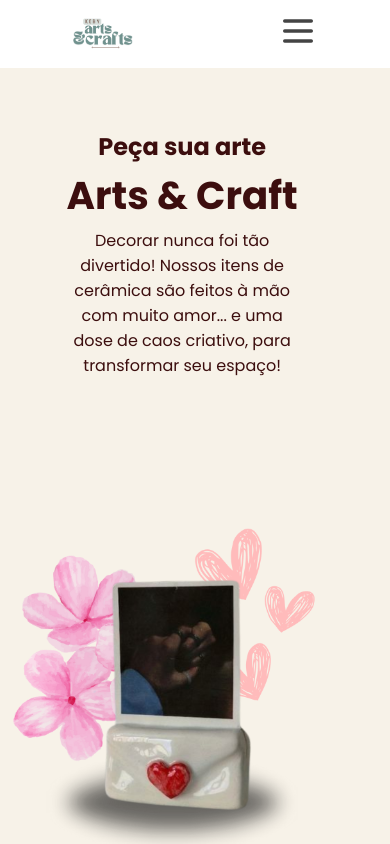
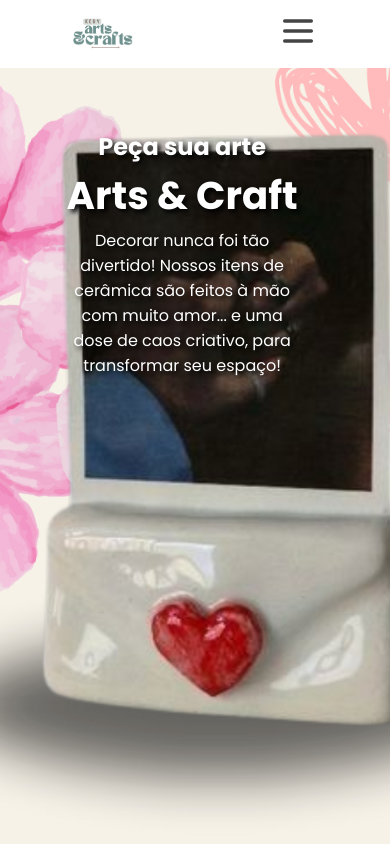
Before and after one commit to wellingtonpereira12/site-artscraft, a React (Vite) app: page / in a window 390 px wide. Shown: the top 844 px of the page. Built offline with nearby package versions, Linux system fonts and the light colour scheme.

Commit message:
no message

```diff
--- a/src/Components/End/End.jsx
+++ b/src/Components/End/End.jsx
@@ -3,13 +3,6 @@ import './End.css'
 import logo from '../../assets/logoartsecraft.png'
 
 function End() {
-    const phoneNumber = '47991263519';
-    const message = 'Olá, vim pelo site e me interessei pelos seus produtos. Poderia, por favor, enviar o catálogo de produtos?';
-
-
-    const handleClickWhatsapp = () => {
-            window.open(`https://wa.me/${phoneNumber}?text=${message}`, '_blank');
-    };
     return (
         <div className="endSectionEnd">
             <div className="endContainerPrincipal">
--- a/src/Components/Home/Home.css
+++ b/src/Components/Home/Home.css
@@ -57,12 +57,36 @@
     .hero-container {
         width: 90%; /* Largura total em telas menores */
         text-align: center; /* Centraliza o texto em telas menores */
+        z-index: 1;
     }
 
+    .hero-container h1 {
+        text-shadow: 3px 3px 5px rgb(0, 0, 0);  /* Sombra branca */
+        color: rgb(255, 255, 255);
+    }
+
+    .hero-container h2 {
+        text-shadow: 3px 3px 5px rgb(0, 0, 0);  /* Sombra branca */
+        color: rgb(255, 255, 255);
+    }
+
+    .hero-container h3 {
+        text-shadow: 3px 3px 5px rgb(0, 0, 0);  /* Sombra branca */
+        color: rgb(255, 255, 255);
+    }
+
+
     .hero-image-container {
-        width: 90%;
-        height: 50vh;
-        margin-top: 2rem; /* Adiciona margem superior para separar texto e imagem */
+        background-image: url('../../assets/heroimagecontainer.png');
+        background-size: cover;
+        background-position: center;
+        background-repeat: no-repeat;
+        position: absolute;
+        top: 0%;
+        left: 0%;
+        width: 100%;
+        height: 100%;
+        z-index: -1; /* Faz a imagem ficar atrás do conteúdo */
     }
 
     .hero-container h2 {
--- a/src/Components/Home/Home.jsx
+++ b/src/Components/Home/Home.jsx
@@ -1,7 +1,24 @@
-import React from "react";
 import './Home.css';
+import React, { useState, useEffect } from 'react';
 
 function Home() {
+    const [larguraTela, setLarguraTela] = useState(window.innerWidth);
+
+    useEffect(() => {
+        const handleResize = () => {
+        setLarguraTela(window.innerWidth);
+        };
+
+        window.addEventListener('resize', handleResize);
+
+        // Limpeza do event listener quando o componente for desmontado
+        return () => {
+        window.removeEventListener('resize', handleResize);
+        };
+    }, []);
+
+    const telaMenorQue1115px = larguraTela < 1115;
+
     return (
         <section id="inicio">
             <div className="hero-container">
@@ -11,8 +28,17 @@ function Home() {
                     Decorar nunca foi tão divertido! Nossos itens de cerâmica são feitos à mão
                     com muito amor... e uma dose de caos criativo, para transformar seu espaço!
                 </h3>
+                {telaMenorQue1115px ? (
+                    <div className="hero-image-container"></div>
+                ) : (
+                    <div></div>
+                )}
             </div>
-            <div className="hero-image-container"></div>
+            {telaMenorQue1115px ? (
+                <div></div>
+            ) : (
+                <div className="hero-image-container"></div>
+            )}
         </section>
     );
 }
```
